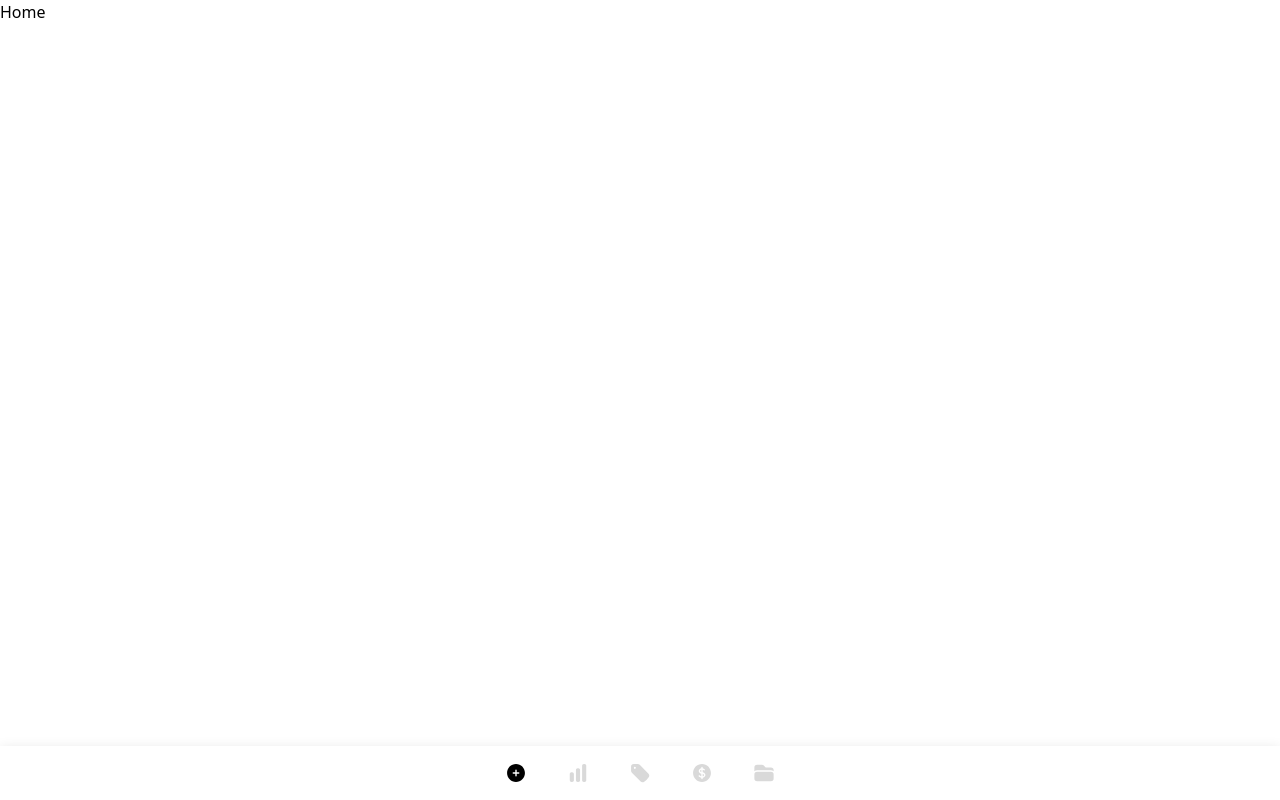
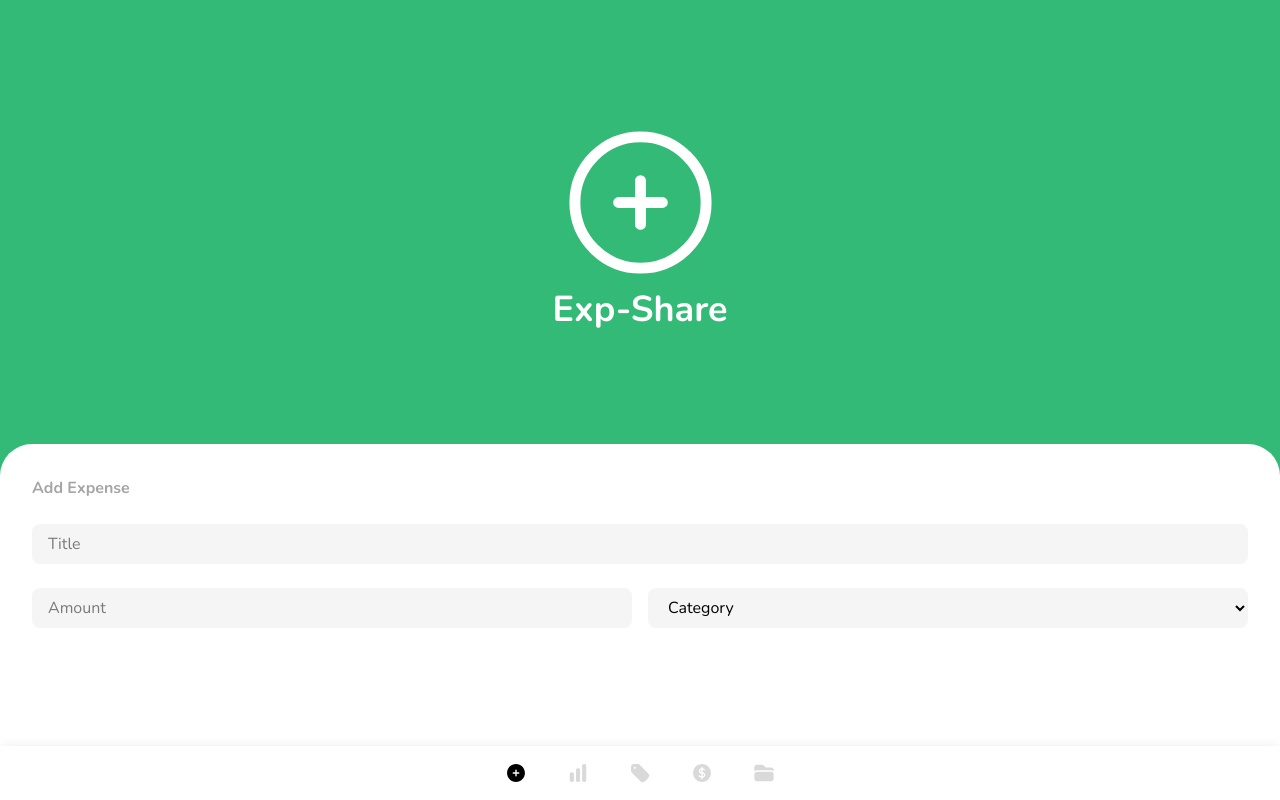
Before and after one commit to quanv23/exp-share-2.0, a React (Vite) app in the folder frontend/: page / in a window 1280 px wide. Built offline with nearby package versions, Linux system fonts and the light colour scheme; the HTML template or start-up script is replaced by a standard one.

Commit message:
Added custom font

```diff
--- a/frontend/index.html
+++ b/frontend/index.html
@@ -6,7 +6,7 @@
 		<meta name="viewport" content="width=device-width, initial-scale=1.0" />
 		<title>frontend</title>
 	</head>
-	<body>
+	<body class="font-nunito">
 		<div id="root"></div>
 		<script type="module" src="/src/main.tsx"></script>
 	</body>
--- a/frontend/src/index.css
+++ b/frontend/src/index.css
@@ -1,18 +1,39 @@
+@font-face {
+	font-family: Nunito;
+	src: url('./assets/fonts/Nunito-Regular.ttf');
+	font-weight: 400;
+}
+
+@font-face {
+	font-family: Nunito;
+	src: url('./assets/fonts/Nunito-Bold.ttf');
+	font-weight: 700;
+}
+
 @import 'tailwindcss';
 
 /* Defining custom colours */
 @theme {
-    --color-myGray: #a5a5a5;
-    --color-myLightGray: #f5f5f5;
-    --color-myDarkGray: #d9d9d9;
-    --color-myGreen: #33ba77
-    --color-myRed: #ff5757;
+	--color-myGray: #a5a5a5;
+	--color-myLightGray: #f5f5f5;
+	--color-myDarkGray: #d9d9d9;
+	--color-myGreen: #33ba77;
+	--color-myRed: #ff5757;
+}
+
+/* Defining custom theme */
+@theme {
+	--font-nunito: Nunito, sans-serif;
 }
 
 .navbar-shadow {
-    box-shadow: 0 2px 12px rgba(0, 0, 0, 0.1);
+	box-shadow: 0 2px 12px rgba(0, 0, 0, 0.1);
 }
 
 .centered-flex {
 	@apply flex justify-center items-center;
 }
+
+.input-field {
+	@apply h-[40px] bg-myLightGray rounded-lg px-4;
+}
--- a/frontend/src/layouts/Layout.tsx
+++ b/frontend/src/layouts/Layout.tsx
@@ -9,7 +9,7 @@ import {
 
 export default function Layout() {
 	return (
-		<div className="min-h-screen flex flex-col pb-15">
+		<div className="h-screen flex flex-col pb-15">
 			<Outlet />
 			<footer className="centered-flex gap-10 p-4 w-screen fixed bottom-0 left-0 shadow-lg bg-white navbar-shadow">
 				<NavLink
--- a/frontend/src/pages/Home.tsx
+++ b/frontend/src/pages/Home.tsx
@@ -1,3 +1,30 @@
+import { HiOutlinePlusCircle } from 'react-icons/hi2';
+
 export default function Home() {
-	return <div>Home</div>;
+	return (
+		<div className="h-full bg-myGreen overflow-hidden">
+			<div className="centered-flex flex-col h-3/5 bg-myGreen text-white">
+				<HiOutlinePlusCircle size={175} />
+				<h1 className="font-bold text-4xl">Exp-Share</h1>
+			</div>
+			<div className="h-2/5 bg-white p-8 rounded-t-4xl">
+				<form className="flex flex-col gap-6">
+					<h1 className="font-bold text-myGray">Add Expense</h1>
+					<input className="input-field" type="text" placeholder="Title" />
+					<div className="flex gap-4">
+						<input
+							className="input-field w-1/2"
+							type="number"
+							placeholder="Amount"
+						/>
+						<select className="input-field w-1/2" name="categories">
+							<option className="text-gray" value="" disabled selected>
+								Category
+							</option>
+						</select>
+					</div>
+				</form>
+			</div>
+		</div>
+	);
 }
```
Also changed, not shown: frontend/src/assets/fonts/Nunito-Bold.ttf (added), frontend/src/assets/fonts/Nunito-Regular.ttf (added).
